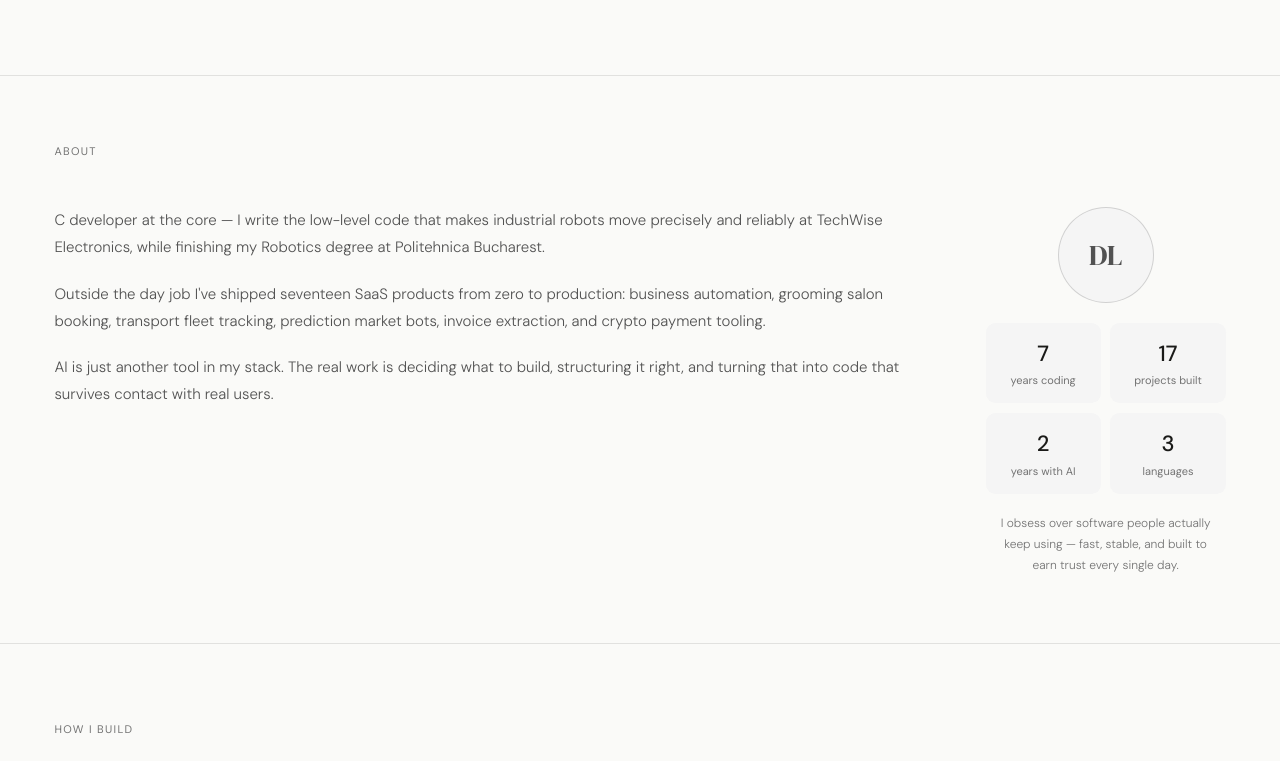
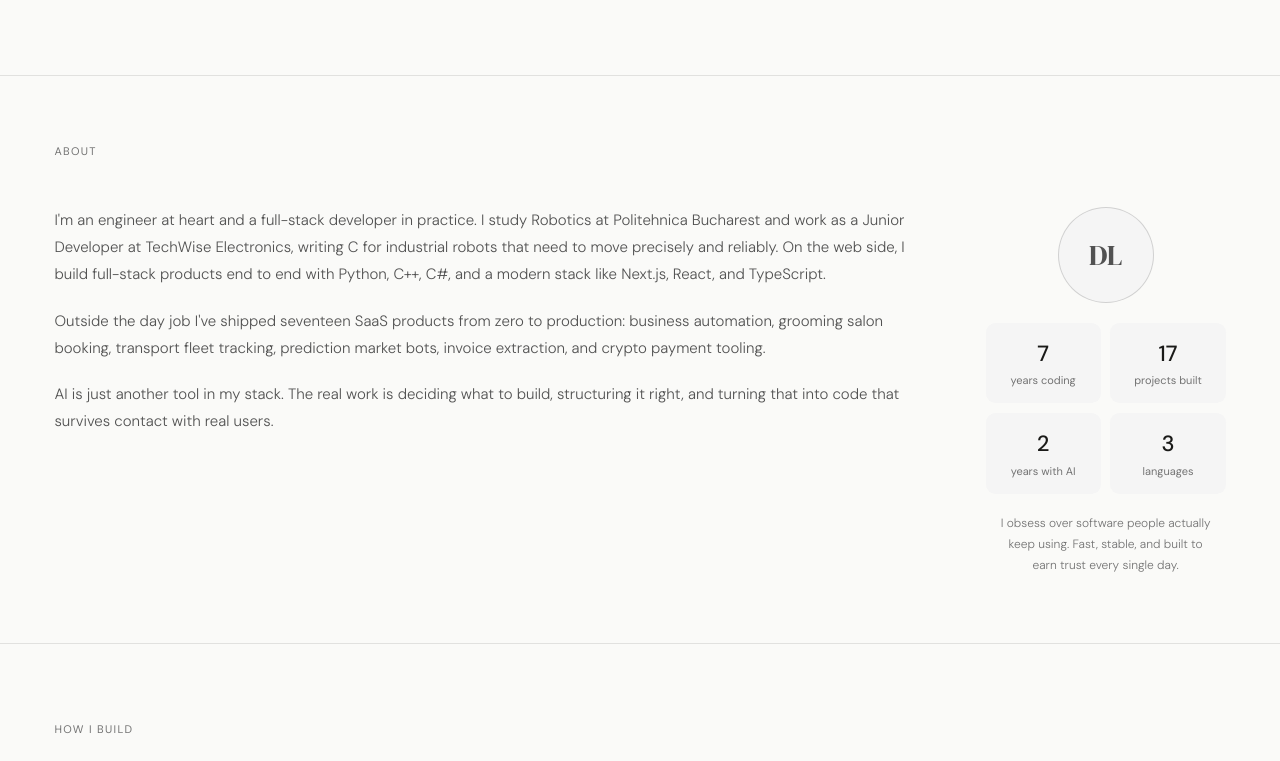
Before and after one commit to Liti-brightfuture/portfolio, a Next.js app: page / in a window 1280 px wide. Shown: the part 537-1298 px from the top of the page. Built offline with nearby package versions, Linux system fonts and the light colour scheme.

Commit message:
Rework About p1: combined engineering + full-stack webdev, no em-dashes

```diff
--- a/app/data/i18n.ts
+++ b/app/data/i18n.ts
@@ -29,10 +29,10 @@ export const translations = {
     },
     about: {
       label: 'About',
-      p1: "C developer at the core — I write the low-level code that makes industrial robots move precisely and reliably at TechWise Electronics, while finishing my Robotics degree at Politehnica Bucharest.",
+      p1: "I'm an engineer at heart and a full-stack developer in practice. I study Robotics at Politehnica Bucharest and work as a Junior Developer at TechWise Electronics, writing C for industrial robots that need to move precisely and reliably. On the web side, I build full-stack products end to end with Python, C++, C#, and a modern stack like Next.js, React, and TypeScript.",
       p2: "Outside the day job I've shipped seventeen SaaS products from zero to production: business automation, grooming salon booking, transport fleet tracking, prediction market bots, invoice extraction, and crypto payment tooling.",
       p3: "AI is just another tool in my stack. The real work is deciding what to build, structuring it right, and turning that into code that survives contact with real users.",
-      note: "I obsess over software people actually keep using — fast, stable, and built to earn trust every single day.",
+      note: "I obsess over software people actually keep using. Fast, stable, and built to earn trust every single day.",
       years: 'years coding',
       projects: 'projects built',
       ai: 'years with AI',
@@ -122,10 +122,10 @@ export const translations = {
     },
     about: {
       label: 'Despre mine',
-      p1: 'Developer C, in miezul lucrurilor — scriu codul de nivel jos care pune in miscare roboti industriali, precis si stabil, la TechWise Electronics, in timp ce finalizez Robotica la Politehnica Bucuresti.',
+      p1: 'Sunt inginer in miez si full stack developer in practica. Studiez Robotica la Politehnica Bucuresti si lucrez ca Junior Developer la TechWise Electronics, unde scriu C pentru roboti industriali care trebuie sa fie precisi si stabili. Pe partea de web construiesc produse full stack de la zero, cu Python, C++, C# si un stack modern precum Next.js, React si TypeScript.',
       p2: 'In afara jobului am livrat saptesprezece produse SaaS de la zero pana in productie: automatizare business, rezervari salon grooming, urmarire flota transport, boti pentru piete de predictie, extractie facturi si plati in crypto.',
       p3: 'AI e doar o unealta in stack-ul meu. Munca reala inseamna sa stii ce construiesti, cum structurezi solutia si cum transformi asta in cod care rezista la utilizatori reali.',
-      note: 'Ma obsedeaza software-ul la care oamenii revin — rapid, stabil si construit sa castige incredere in fiecare zi.',
+      note: 'Ma obsedeaza software-ul la care oamenii revin. Rapid, stabil si construit sa castige incredere in fiecare zi.',
       years: 'ani de programare',
       projects: 'proiecte construite',
       ai: 'ani cu AI',
```
